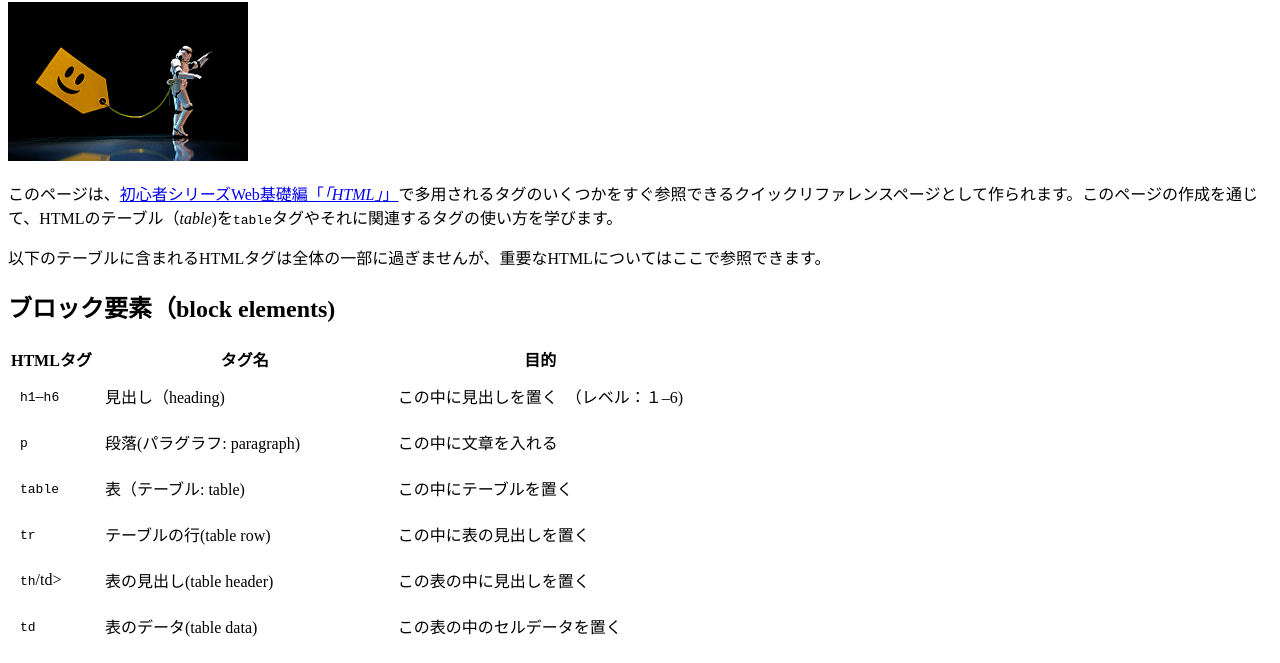
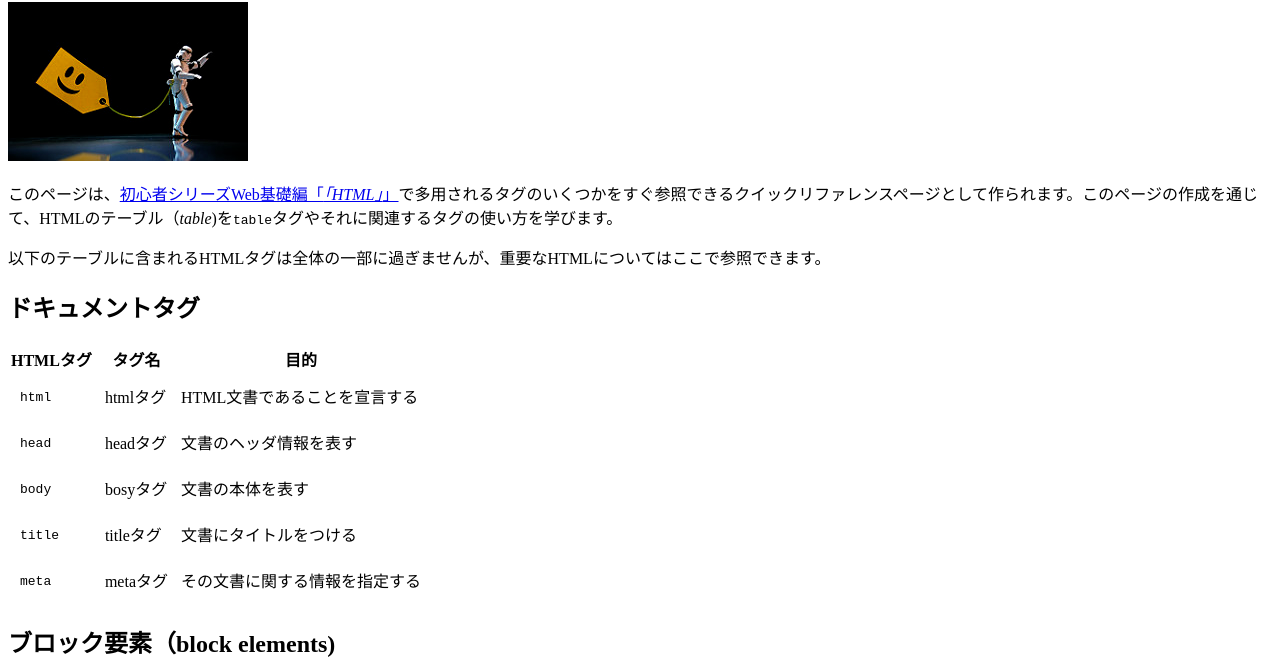
Before and after one commit to KatsukiSanada/sample_website, a plain HTML site: page tags.html in a window 1280 px wide. Shown: the part 119-782 px from the top of the page. Drawn offline with Linux system fonts and the light colour scheme; files whose address does not match are found by name.

Commit message:
add document tags

```diff
--- a/tags.html
+++ b/tags.html
@@ -10,7 +10,7 @@
             <a href="index.html" style=" text-decoration: none;">homeページ</a>
             <a href="tags.html" style="margin: 0 0 0 10px; text-decoration: none;">HTMLタグ一覧</a>
             <a href="moby_dick.html" style="margin: 0 0 0 10px;  text-decoration: none;">読書案内「Moby Dick」</a>
-          </div>
+        </div>
 
         <h1>重要なHTMLタグ一覧</h1>
 
@@ -23,6 +23,42 @@
         <p>
             以下のテーブルに含まれるHTMLタグは全体の一部に過ぎませんが、重要なHTMLについてはここで参照できます。
         </p>
+
+        <h2>ドキュメントタグ</h2>
+
+        <table>
+            <tr>
+                <th>HTMLタグ</th>
+                <th>タグ名</th>
+                <th>目的</th>
+            </tr>
+            <tr>
+                <td style="padding: 10px;"><code>html</code></td>
+                <td style="padding: 10px;">htmlタグ</td>
+                <td>HTML文書であることを宣言する</td>
+            </tr>
+            <tr>
+                <td style="padding: 10px;"><code>head</code></td>
+                <td style="padding: 10px;">headタグ</td>
+                <td>文書のヘッダ情報を表す</td>
+            </tr>
+            <tr>
+                <td style="padding: 10px;"><code>body</code></td>
+                <td style="padding: 10px;">bosyタグ</td>
+                <td>文書の本体を表す</td>
+            </tr>
+            <tr>
+                <td style="padding: 10px;"><code>title</code></td>
+                <td style="padding: 10px;">titleタグ</td>
+                <td>文書にタイトルをつける</td>
+            </tr>
+            <tr>
+                <td style="padding: 10px;"><code>meta</code></td>
+                <td style="padding: 10px;">metaタグ</td>
+                <td>その文書に関する情報を指定する</td>
+            </tr>
+
+        </table>
 
         <h2>ブロック要素（block elements)</h2>
 
```
